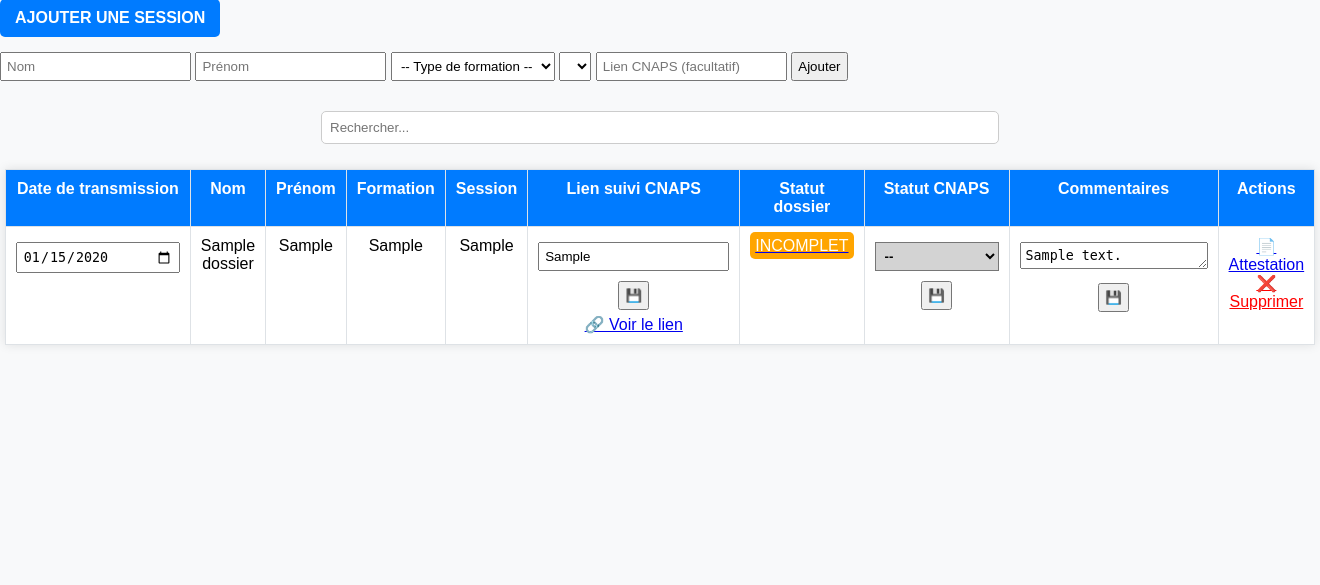
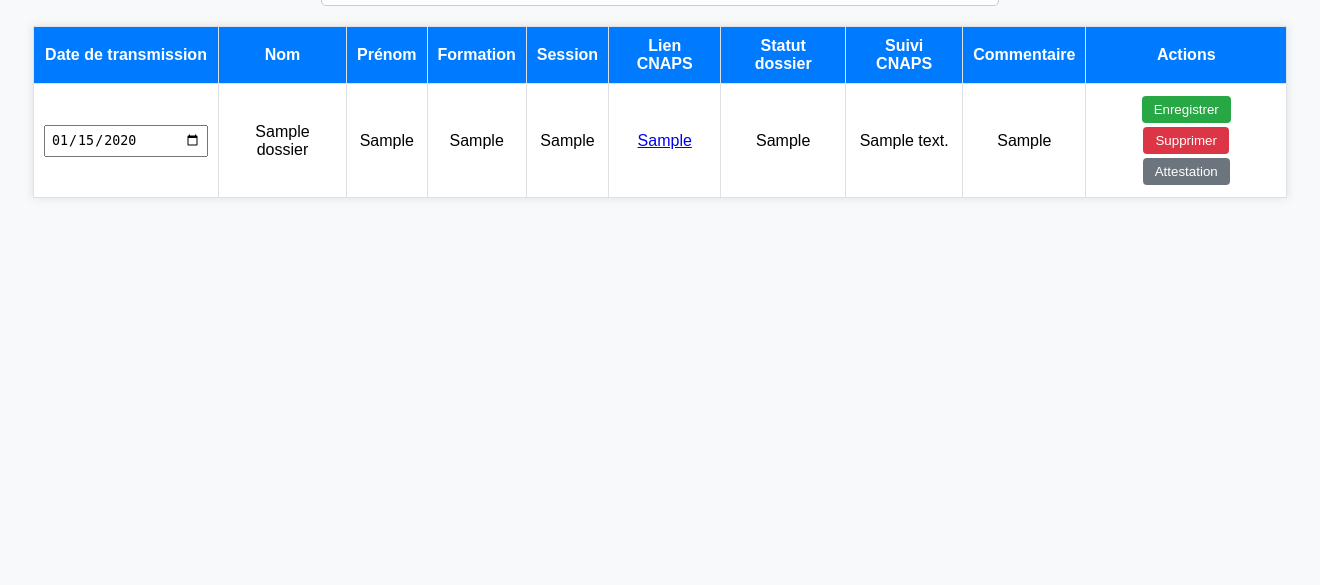
Before and after one commit to integraleacademy/CNAPSV5, a Flask app: page / in a window 1320 px wide. Shown: the part 179-764 px from the top of the page. Run offline with Flask 3, Linux system fonts and the light colour scheme; tables that the repository leaves empty hold one stand-in row (values such as "Sample post"); lists and menus that the app fills with data are empty.

Commit message:
Update index.html

```diff
--- a/templates/index.html
+++ b/templates/index.html
@@ -3,43 +3,7 @@
 <html lang="fr">
 <head>
     <meta charset="UTF-8">
-  <title>Outil de suivi des demandes CNAPS</title>
-  <style>
-    body { font-family: Arial, sans-serif; padding: 20px; }
-    header { display: flex; align-items: center; justify-content: space-between; margin-bottom: 20px; }
-    .header-left { display: flex; align-items: center; }
-    header img { height: 100px; margin-right: 20px; }
-    header h1 { font-size: 24px; margin: 0; }
-    .btn-link { background-color: #4CAF50; color: white; padding: 10px 15px; text-decoration: none; border-radius: 5px; font-weight: bold; }
-    table { width: 100%%; border-collapse: collapse; margin-top: 20px; }
-    th, td { border: 1px solid #ccc; padding: 8px; text-align: center; vertical-align: top; }
-    input, select, button, textarea { margin: 5px 0; padding: 5px; }
-    form.inline { display: inline; }
-    .btn-green { background-color: #4CAF50; color: white; padding: 4px 8px; border: none; border-radius: 4px; }
-    .btn-orange { background-color: #FFA500; color: white; padding: 4px 8px; border: none; border-radius: 4px; }
-  </style>
-
-<style>
-    .statut-transmis {
-        background-color: gray; color: white; font-weight: bold;
-    }
-    .statut-enregistre {
-        background-color: orange; color: white; font-weight: bold;
-    }
-    .statut-instruction {
-        background-color: gold; color: black; font-weight: bold;
-    }
-    .statut-accepte {
-        background-color: green; color: white; font-weight: bold;
-    }
-    .statut-refuse {
-        background-color: black; color: white; font-weight: bold;
-    }
-    .statut-default {
-        background-color: lightgray; color: black; font-weight: bold;
-    }
-</style>
-
+    <title>Outil de gestion CNAPS</title>
     <style>
         body { font-family: Arial, sans-serif; background: #f8f9fa; margin: 0; padding: 0; }
         h1 { text-align: center; margin-top: 20px; }
@@ -55,148 +19,60 @@
         .logo { height: 50px; }
         .top-bar a { color: white; text-decoration: none; font-weight: bold; }
     </style>
-
 </head>
 <body>
 
-<div style="display: flex; justify-content: flex-end; gap: 10px; margin-bottom: 20px;">
-    <a href="/export" style="padding: 10px 15px; background-color: green; color: white; text-decoration: none; border-radius: 5px;">Exporter CSV</a>
-    <a href="/import" style="padding: 10px 15px; background-color: orange; color: white; text-decoration: none; border-radius: 5px;">Importer CSV</a>
+<div class="top-bar">
+    <div><img src="{{ url_for('static', filename='logo.png') }}" class="logo"></div>
+    <div><a href="https://depot-teleservices-cnaps.interieur.gouv.fr/" target="_blank">Nouvelle demande CNAPS</a></div>
 </div>
 
-  <header>
-    <div class="header-left">
-      <img src="/static/logo.png" alt="Logo">
-      <h1>Outil de suivi des demandes CNAPS</h1>
-    </div>
-    <a class="btn-link" href="https://depot-teleservices-cnaps.interieur.gouv.fr/" target="_blank">Nouvelle demande CNAPS</a>
-  </header>
-
-  <a href="/ajouter_session" style="background-color: #007BFF; color: white; padding: 10px 15px; text-decoration: none; border-radius: 5px; font-weight: bold; margin-bottom: 10px; display: inline-block;">AJOUTER UNE SESSION</a>
-
-
-  <form method="POST" action="/add">
-    <input name="nom" placeholder="Nom" required>
-    <input name="prenom" placeholder="Prénom" required>
-    <select id="formation" name="formation" onchange="updateSessions()" required>
-      <option value="">-- Type de formation --</option>
-      <option value="APS">APS</option>
-      <option value="A3P">A3P</option>
-    </select>
-    <select id="session" name="session" required></select>
-    <input name="lien" placeholder="Lien CNAPS (facultatif)">
-    <button type="submit">Ajouter</button>
-  </form>
-
-
-
+<h1>Suivi des dossiers CNAPS</h1>
 
 <div style="text-align:center; margin-top:20px;">
   <input type="text" id="globalSearch" onkeyup="filterTable()" placeholder="Rechercher..." style="padding:8px; width:50%; border:1px solid #ccc; border-radius:5px;">
 </div>
 
 <table id="dataTable">
-    <thead><tr>
+    <thead>
+        <tr>
             <th>Date de transmission</th>
             <th>Nom</th>
             <th>Prénom</th>
             <th>Formation</th>
             <th>Session</th>
-            <th>Lien suivi CNAPS</th>
+            <th>Lien CNAPS</th>
             <th>Statut dossier</th>
-            <th>Statut CNAPS</th>
-            <th>Commentaires</th>
+            <th>Suivi CNAPS</th>
+            <th>Commentaire</th>
             <th>Actions</th>
-</tr></thead>
-
-
-
+        </tr>
+    </thead>
     <tbody>
         {% for dossier in dossiers %}
         <tr>
-                <td><input type="date" id="date-{{ dossier[0] }}" style="width: 150px; padding: 5px;" value="{{ dossier[9] }}"></td><td>{{ dossier[1] }}</td> <!-- Nom -->
-                <td>{{ dossier[2] }}</td> <!-- Prénom -->
-                <td>{{ dossier[3] }}</td> <!-- Formation -->
-                <td>{{ dossier[4] }}</td> <!-- Session -->
-
+            <td><input type="date" id="date-{{ dossier[0] }}" style="width: 150px; padding: 5px;" value="{{ dossier[9] }}"></td>
+            <td>{{ dossier[1] }}</td>
+            <td>{{ dossier[2] }}</td>
+            <td>{{ dossier[3] }}</td>
+            <td>{{ dossier[4] }}</td>
+            <td><a href="{{ dossier[5] }}" target="_blank">{{ dossier[5] }}</a></td>
+            <td>{{ dossier[6] }}</td>
+            <td>{{ dossier[7] }}</td>
+            <td>{{ dossier[8] }}</td>
             <td>
-    <form action="/edit/{{ dossier[0] }}" method="post">
-        <input type="text" name="lien" value="{{ dossier[5] or '' }}" placeholder="Modifier lien" />
-        <button type="submit">💾</button>
+                <button onclick="saveDate({{ dossier[0] }})" class="btn btn-success">Enregistrer</button><br>
+                <form action="/supprimer/{{ dossier[0] }}" method="post" style="display:inline;">
+                    <button type="submit" class="btn btn-danger">Supprimer</button>
                 </form>
-    {% if dossier[5] %}
-        <a href="{{ dossier[5] }}" target="_blank">🔗 Voir le lien</a>
-    {% endif %}
-</td>
-
-
-<td>
-    {% if dossier[6] == "COMPLET" %}
-        <a href="/statut/{{ dossier[0] }}/INCOMPLET">
-            <span style="background-color:green;color:white;padding:5px;border-radius:5px;cursor:pointer;">COMPLET</span>
-        </a>
-    {% else %}
-        <a href="/statut/{{ dossier[0] }}/COMPLET">
-            <span style="background-color:orange;color:white;padding:5px;border-radius:5px;cursor:pointer;">INCOMPLET</span>
-        </a>
-    {% endif %}
-</td>
-
-
-
-<td>
-    <form action="/statut_cnaps/{{ dossier[0] }}" method="post">
-        <select name="statut_cnaps"
-            class="{% if dossier[8] == 'TRANSMIS' %}statut-transmis
-                    {% elif dossier[8] == 'ENREGISTRÉ' %}statut-enregistre
-                    {% elif dossier[8] == 'INSTRUCTION' %}statut-instruction
-                    {% elif dossier[8] == 'ACCEPTÉ' %}statut-accepte
-                    {% elif dossier[8] == 'REFUSÉ' %}statut-refuse
-                    {% else %}statut-default{% endif %}">
-            <option value="">--</option>
-            <option value="TRANSMIS" {% if dossier[8] == "TRANSMIS" %}selected{% endif %}>TRANSMIS</option>
-            <option value="ENREGISTRÉ" {% if dossier[8] == "ENREGISTRÉ" %}selected{% endif %}>ENREGISTRÉ</option>
-            <option value="INSTRUCTION" {% if dossier[8] == "INSTRUCTION" %}selected{% endif %}>INSTRUCTION</option>
-            <option value="ACCEPTÉ" {% if dossier[8] == "ACCEPTÉ" %}selected{% endif %}>ACCEPTÉ</option>
-            <option value="REFUSÉ" {% if dossier[8] == "REFUSÉ" %}selected{% endif %}>REFUSÉ</option>
-        </select>
-        <button type="submit">💾</button>
+                <form action="/attestation/{{ dossier[0] }}" method="post" style="display:inline;">
+                    <button type="submit" class="btn btn-secondary">Attestation</button>
                 </form>
-</td>
-
-
-                <td>
-                    <form action="/commentaire/{{ dossier[0] }}" method="post">
-                        <textarea name="commentaire" rows="1" cols="20">{{ dossier[7] or '' }}</textarea>
-                        <button type="submit">💾</button>
-                    </form>
-                </td>
-                <td>
-                    <a href="/attestation/{{ dossier[0] }}">📄 Attestation</a><br>
-                    <a href="/delete/{{ dossier[0] }}" style="color:red;">❌ Supprimer</a>
             </td>
         </tr>
         {% endfor %}
     </tbody>
-
-
-
 </table>
-
-  <script>
-    function updateSessions() {
-      var formation = document.getElementById("formation").value;
-      var session = document.getElementById("session");
-      session.innerHTML = "";
-
-      if (formation === "APS") {
-        session.add(new Option("9 juillet au 12 août 2025", "9 juillet au 12 août 2025"));
-        session.add(new Option("8 septembre au 10 octobre 2025", "8 septembre au 10 octobre 2025"));
-      } else if (formation === "A3P") {
-        session.add(new Option("14 octobre au 19 décembre 2025", "14 octobre au 19 décembre 2025"));
-      }
-    }
-  </script>
 
 <script>
 function filterTable() {
@@ -220,12 +96,7 @@ function filterTable() {
     tr[i].style.display = visible ? "" : "none";
   }
 }
-</script>
 
-
-
-
-<script>
 function saveDate(id) {
     const dateValue = document.getElementById('date-' + id).value;
     fetch('/update_date/' + id, {
@@ -247,6 +118,5 @@ function saveDate(id) {
 }
 </script>
 
-
 </body>
 </html>
```
Lines whose indentation alone changed are shown as unchanged.
